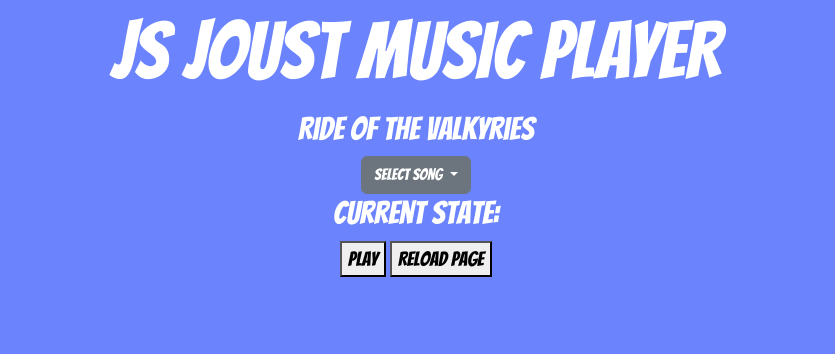
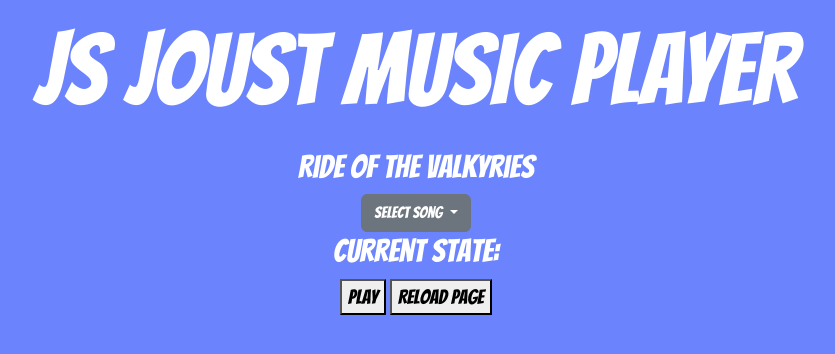
Before and after one commit to jennadunford/TEAM-JACK-BBD-Vac-Week-Project-Repo, a website: page musicControl/index.html in a window 1280 px wide. Shown: the whole page, without its empty margins (224-1059 px from the left). Drawn offline with nearby package versions, Linux system fonts and the light colour scheme.

Commit message:
Update stylesheet.css

```diff
--- a/musicControl/stylesheet.css
+++ b/musicControl/stylesheet.css
@@ -11,8 +11,8 @@ body {
 }
 
 h1 {
-  font-size: 80px;
-  padding: 3px;
+  font-size: 100px;
+  padding: 10px;
 }
 
 .dropdown-item {
```
